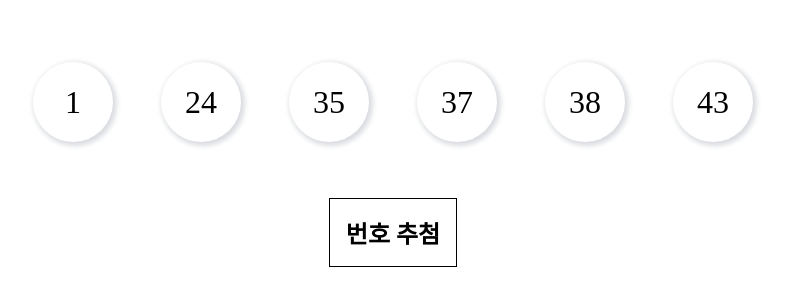
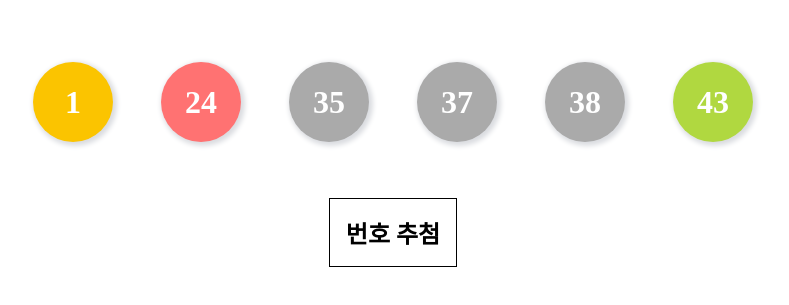
Before and after one commit to BangYuBin/Lotto-numbers, a plain HTML site: page index.html in a window 1280 px wide. Both pictures are taken after a click on the element "번호 추첨". Shown: the part 325-630 px from the top of the page, without its empty margins (247-1036 px from the left). Drawn offline with Linux system fonts and the light colour scheme.

Commit message:
add 숫자 색상 지정 색상 범위 로또 색상과 동일

```diff
--- a/main.js
+++ b/main.js
@@ -1,4 +1,9 @@
 const button = document.querySelector(".button");
+const yellow = "#FBC400";
+const blue = "#69C8F2";
+const red = "#FF7272";
+const gray = "#AAAAAA";
+const green = "#B0D840"
 button.addEventListener('click', ()=>{
     const numbers = document.querySelectorAll(".number");
     const lotto_number = [];
@@ -22,5 +27,28 @@ button.addEventListener('click', ()=>{
     //HTML내용에 숫자 적용
     for(let i=0; i<6; i++){
         numbers[i].innerText = lotto_number[i];
+        //숫자 크기 별 색상 적용
+        switch(parseInt((lotto_number[i]-1)/10)){
+            case 0:
+                //1~10 -> 노란색
+                numbers[i].style.backgroundColor = yellow;
+                break;
+            case 1:
+                //11~20 -> 파랑색
+                numbers[i].style.backgroundColor = blue;
+                break;
+            case 2:
+                //21~30 -> 빨강색
+                numbers[i].style.backgroundColor = red;
+                break;
+            case 3:
+                //31~40 -> 회색
+                numbers[i].style.backgroundColor = gray;
+                break;
+            case 4:
+                //41~45 -> 녹색
+                numbers[i].style.backgroundColor = green;
+                break;
+        }
     }
 })
--- a/style.css
+++ b/style.css
@@ -20,15 +20,18 @@ h2{
     margin-bottom: 2rem;
 
 }
-.numbers>article{
+.number{
     width: 5rem;
     height: 5rem;
     text-align: center;
     line-height: 5rem;
     font-size: 2rem;
+    font-weight: 600;
     border-radius: 50%;
     margin : 1.5rem;
     box-shadow: 2px 2px 5px 2px #dadce0;
+    background-color: #aaaaaa;
+    color : white;
 }
 .button{
     font-size: 1.5rem;
```
